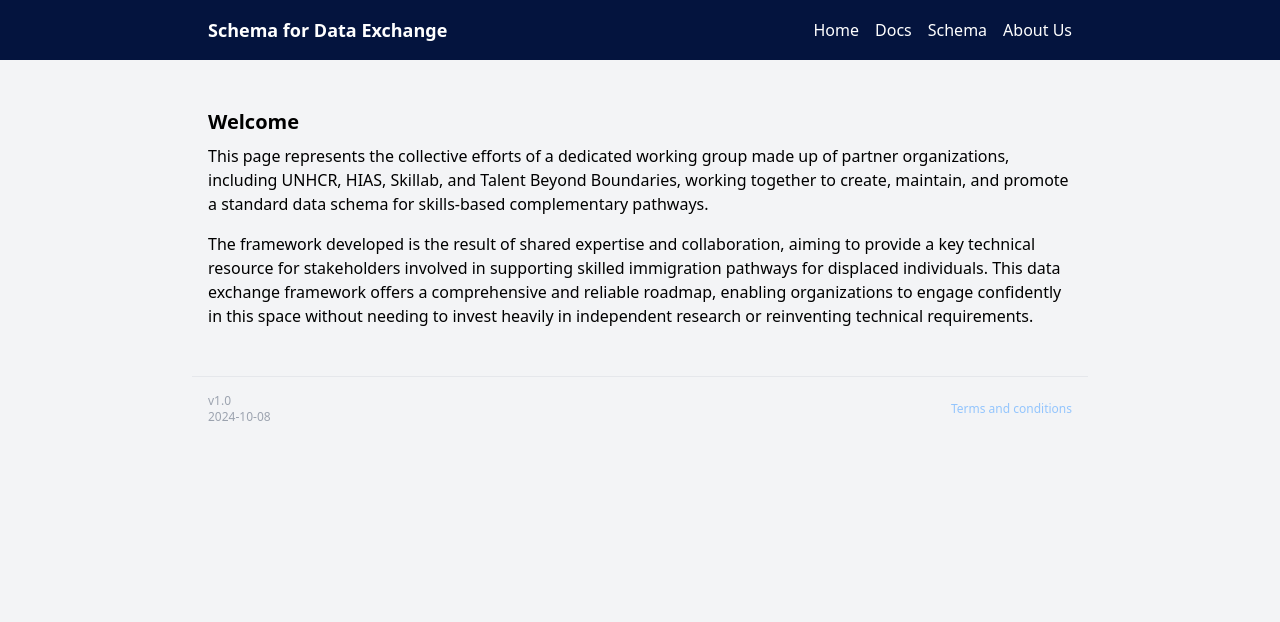
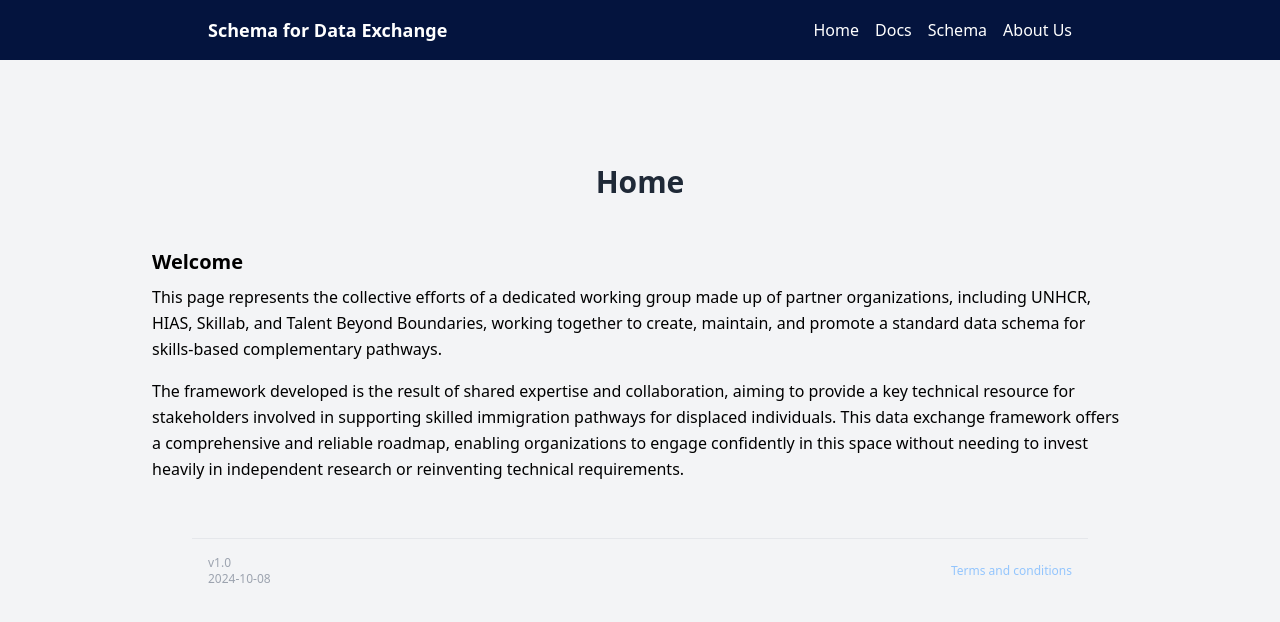
Before and after one commit to TalentLift/schema_for_data_exchange, a Jekyll site: the page built from index.md, in a window 1280 px wide. Shown: the top 622 px of the page. Built offline with Jekyll 4.4.1, drawn with Linux system fonts in a browser that asks for light colours.

Commit message:
update default

```diff
--- a/_layouts/default.html
+++ b/_layouts/default.html
@@ -1,20 +1,49 @@
 <!DOCTYPE html>
 <html lang="en">
 <head>
+  <!-- Basic Metadata -->
   <meta charset="UTF-8">
   <meta name="viewport" content="width=device-width, initial-scale=1.0">
+  <meta name="description" content="Schema for Data Exchange is a collaborative effort to create, maintain, and promote a standard data schema to support skills-based complementary pathways for displaced communities.">
+  <meta name="author" content="Schema Working Group">
+
+  <!-- Title Configuration -->
   <title>{{ page.title }} - Schema for Data Exchange</title>
+
+  <!-- Tailwind CSS Integration -->
   <link href="https://cdn.jsdelivr.net/npm/tailwindcss@^2.0/dist/tailwind.min.css" rel="stylesheet">
+
+  <!-- Favicon (Optional) -->
+  <link rel="icon" href="/assets/images/favicon.ico" type="image/x-icon">
+
+  <!-- Additional Styles -->
   <style>
-    /* Simple CSS to hide sections */
-    .hidden { display: none; }
+    .hidden { display: none; }  /* Utility class to hide sections */
   </style>
 </head>
-<body class="bg-gray-100">
+<body class="bg-gray-100 font-sans leading-relaxed">
+
+  <!-- Header Section -->
   {% include header.html %}
-  <div class="container p-4 mx-auto mt-8 max-w-4xl">
-    {{ content }}
+
+  <!-- Main Container -->
+  <div class="container p-6 mx-auto mt-8 max-w-5xl">
+
+    <!-- Title Section -->
+    <header class="text-center my-12">
+      <h1 class="text-3xl font-bold text-gray-800">{{ page.title }}</h1>
+      <p class="text-lg text-gray-600 mt-4">{{ page.description }}</p>
+    </header>
+
+    <!-- Page Content -->
+    <main>
+      {{ content }}
+    </main>
+
   </div>
+
+  <!-- Footer Section -->
   {% include footer.html %}
+
 </body>
 </html>
```
